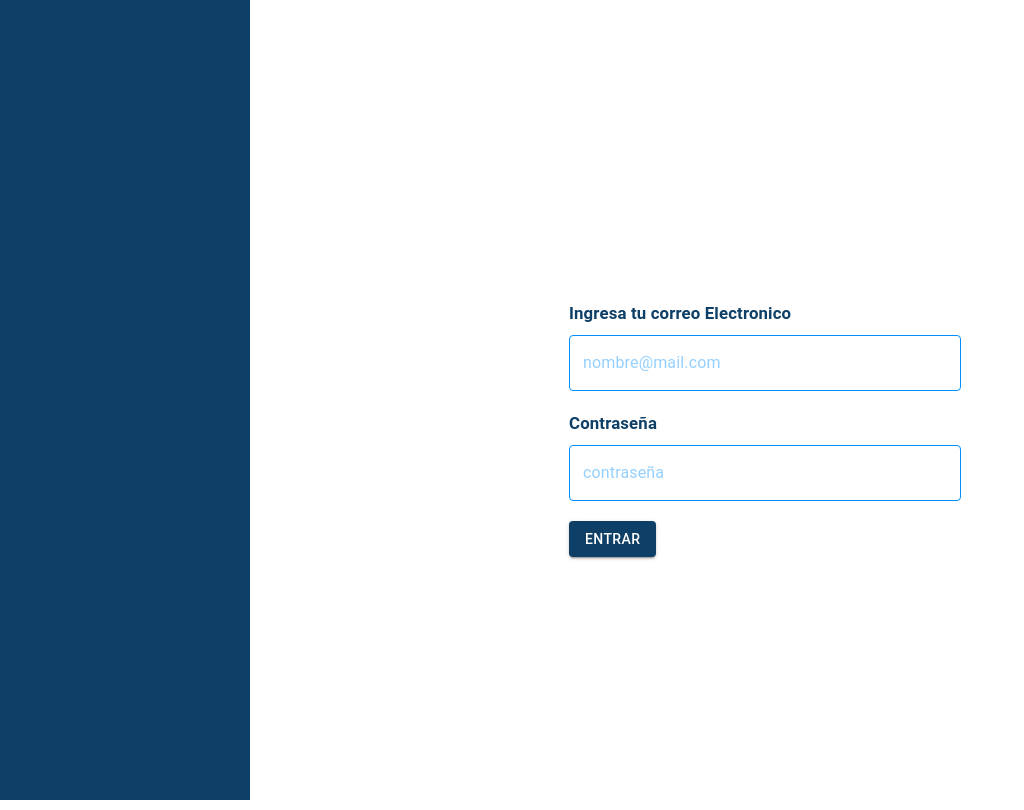
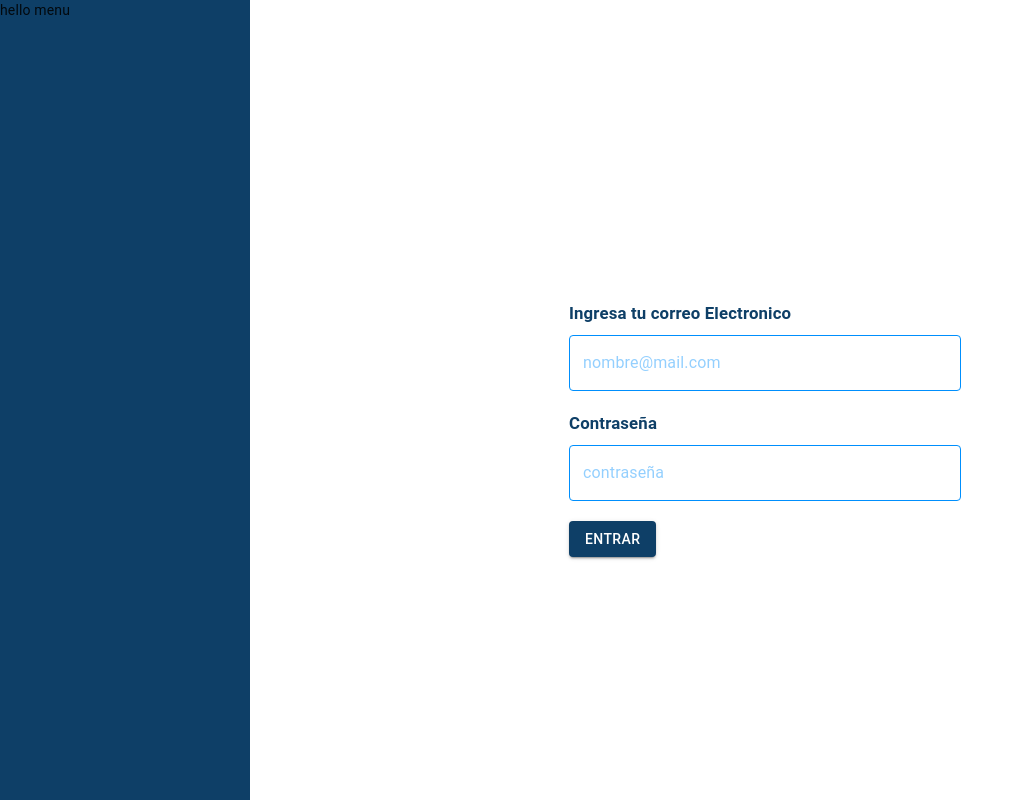
Before and after one commit to romedina/ecommerceCMS, a React (Create React App) app: page /login in a window 1280 px wide. Shown: the whole page, without its empty margins (0-1024 px from the left). Built offline with nearby package versions, Linux system fonts and the light colour scheme.

Commit message:
refactor layout_admin

```diff
--- a/src/components/LayoutAdmin.jsx
+++ b/src/components/layout_admin/index.jsx
@@ -5,7 +5,7 @@ const ContainerComponent = (props) => {
   return (
     <Container id='container_admin'>
       <MenuContainer>
-
+        hello menu
       </MenuContainer>
       <Body>
         {props.children}
--- a/src/pages/create_item/view.jsx
+++ b/src/pages/create_item/view.jsx
@@ -1,6 +1,6 @@
 import React from 'react'
 import styled from 'styled-components'
-import Container from '../../components/LayoutAdmin'
+import Container from '../../components/layout_admin'
 import Stepper from './stepper'
 import GeneralInfo from './general_info'
 import Multimedia from './multimedia'
--- a/src/pages/login/index.jsx
+++ b/src/pages/login/index.jsx
@@ -1,6 +1,6 @@
 import React, { useState } from 'react'
 import styled from 'styled-components'
-import LayoutAdmin from '../../components/LayoutAdmin'
+import LayoutAdmin from '../../components/layout_admin'
 import CreateInput from '../../components/input'
 import { Button, CircularProgress, Fade } from '@material-ui/core'
 import { Alert } from '@material-ui/lab'
--- a/src/pages/my_articles/index.jsx
+++ b/src/pages/my_articles/index.jsx
@@ -1,5 +1,5 @@
 import React, { useEffect } from 'react'
-import LayoutAdmin from '../../components/LayoutAdmin'
+import LayoutAdmin from '../../components/layout_admin'
 import { fetchItems } from '../../flux/items'
 import { useDispatch, useSelector } from 'react-redux'
 import { useHistory } from 'react-router-dom'
```
